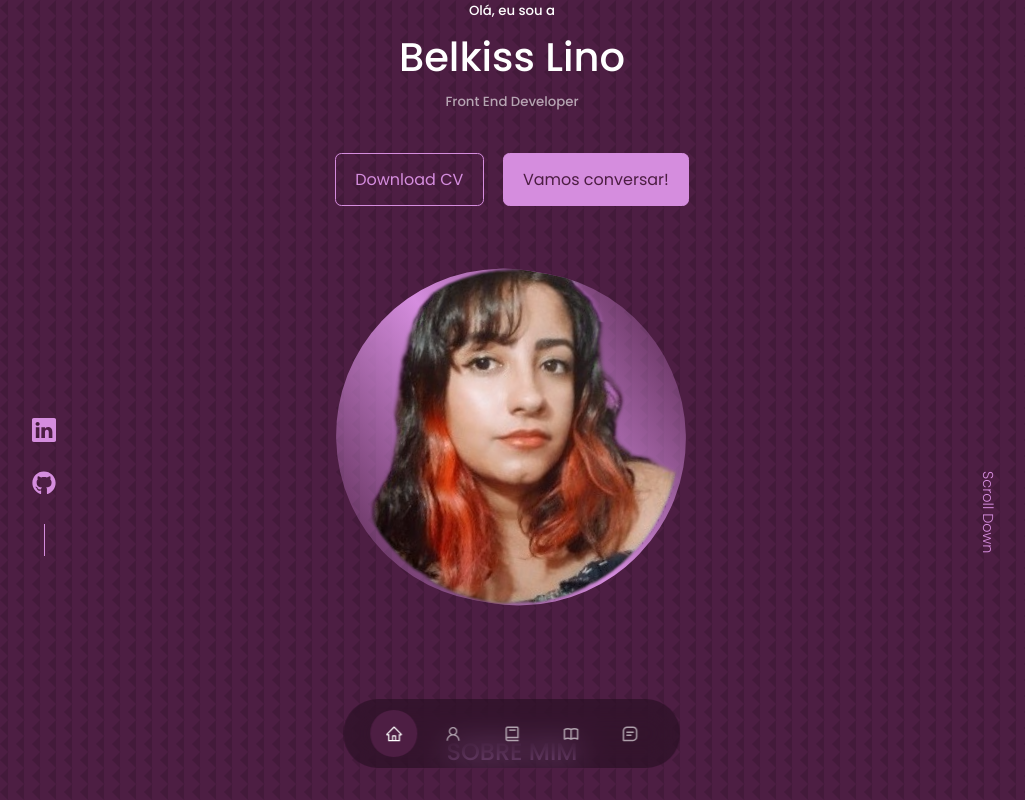
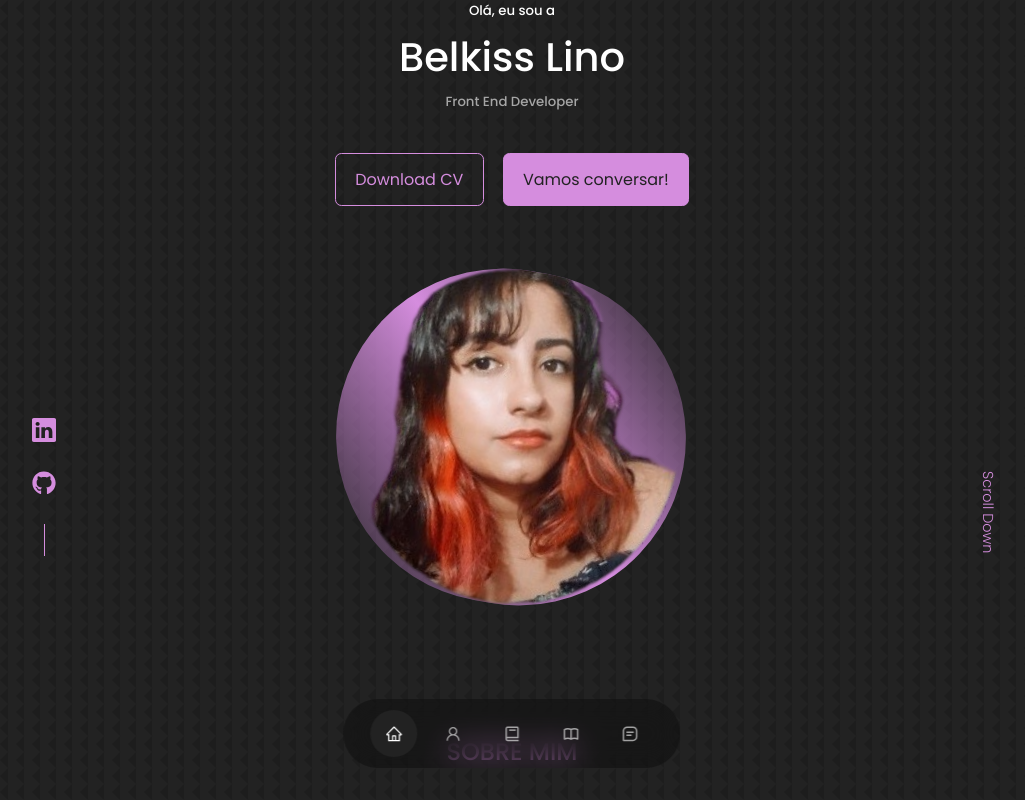
Before and after one commit to belkiss-lino/portfolio-belkiss-lino, a React (Create React App) app: page / in a window 1280 px wide. Shown: the top 800 px of the page, without its empty margins (128-1153 px from the left). Built offline with nearby package versions, Linux system fonts and the light colour scheme.

Commit message:
bg color change

```diff
--- a/package.json
+++ b/package.json
@@ -13,7 +13,10 @@
     "react-scripts": "5.0.1",
     "web-vitals": "^2.1.4"
   },
+  "homepage": "https://belkiss-lino.github.io/portfolio-belkiss-lino",
   "scripts": {
+    "predeploy": "npm run build",
+    "deploy": "gh-pages -d build",
     "start": "react-scripts start",
     "build": "react-scripts build",
     "test": "react-scripts test",
@@ -36,5 +39,8 @@
       "last 1 firefox version",
       "last 1 safari version"
     ]
+  },
+  "devDependencies": {
+    "gh-pages": "^5.0.0"
   }
 }
--- a/src/index.css
+++ b/src/index.css
@@ -11,7 +11,7 @@
 }
 
 :root {
-    --color-bg: #4d1e43;
+    --color-bg: #222;
     --color-bg-variant: #6f2a50;
     --color-primary: #d58dde;
     --color-primary-variant: rgba(77, 181, 255, 0.4);
```
Also changed, not shown: 1 other file (tests, documents, lock files or other folders).
